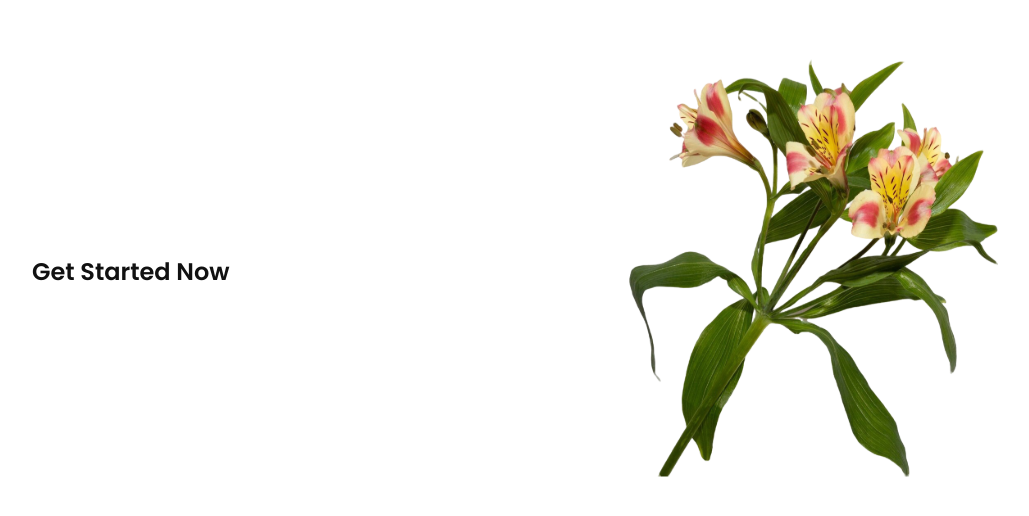
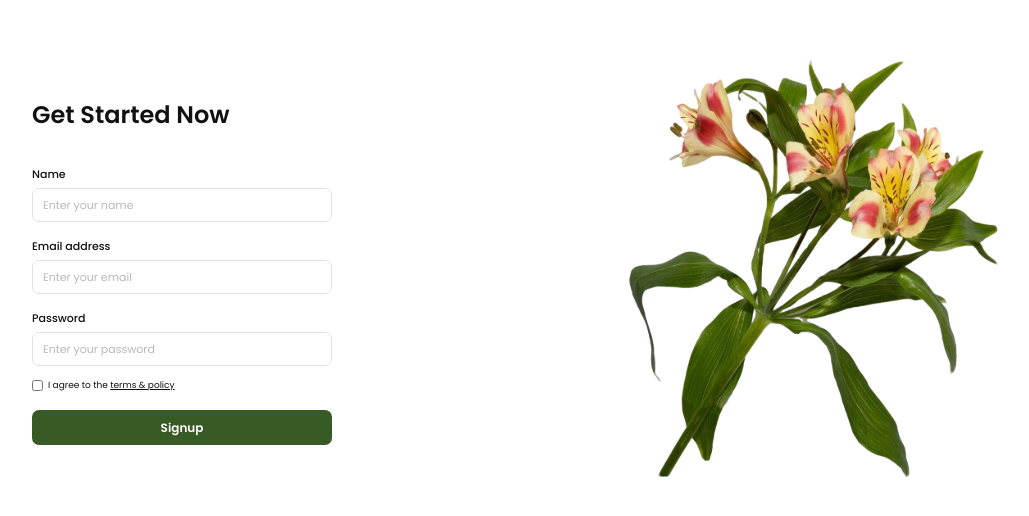
Before and after one commit to lanWifi01/appdev1-final-practical-exam, a React (Vite) app: page / in a window 1280 px wide. Shown: the part 136-652 px from the top of the page, without its empty margins (142-1171 px from the left). Built offline with nearby package versions, Linux system fonts and the light colour scheme.

Commit message:
Add Sign Up form

```diff
--- a/src/components/signup/Signup.jsx
+++ b/src/components/signup/Signup.jsx
@@ -5,7 +5,55 @@
   return (
     <main className={styles.signupPage}>
       <section className={styles.leftSection}>
-        <h1 className={styles.heading}>Get Started Now</h1>
+        <div className={styles.formContainer}>
+          <h1 className={styles.heading}>Get Started Now</h1>
+
+          <form className={styles.signupForm}>
+            <div className={styles.inputGroup}>
+              <label htmlFor="name">Name</label>
+              <input
+                type="text"
+                id="name"
+                name="name"
+                placeholder="Enter your name"
+                required
+              />
+            </div>
+
+            <div className={styles.inputGroup}>
+              <label htmlFor="email">Email address</label>
+              <input
+                type="email"
+                id="email"
+                name="email"
+                placeholder="Enter your email"
+                required
+              />
+            </div>
+
+            <div className={styles.inputGroup}>
+              <label htmlFor="password">Password</label>
+              <input
+                type="password"
+                id="password"
+                name="password"
+                placeholder="Enter your password"
+                required
+              />
+            </div>
+
+            <label className={styles.terms}>
+              <input type="checkbox" name="terms" required />
+              <span>
+                I agree to the <a href="#terms">terms &amp; policy</a>
+              </span>
+            </label>
+
+            <button type="submit" className={styles.signupButton}>
+              Signup
+            </button>
+          </form>
+        </div>
       </section>
 
       <section className={styles.rightSection}>
--- a/src/components/signup/Signup.module.css
+++ b/src/components/signup/Signup.module.css
@@ -10,25 +10,6 @@
   min-height: 100vh;
   background-color: #ffffff;
   overflow: hidden;
-}
-
-.leftSection {
-  flex: 1;
-  min-width: 0;
-  display: flex;
-  align-items: center;
-  justify-content: center;
-  padding: 24px;
-}
-
-.heading {
-  width: 100%;
-  max-width: 300px;
-  margin: 0;
-  font-size: 24px;
-  font-weight: 600;
-  line-height: 1.3;
-  color: #111111;
 }
 
 .rightSection {
@@ -47,3 +28,103 @@
   height: auto;
   object-fit: contain;
 }
+
+
+.leftSection {
+  flex: 1;
+  min-width: 0;
+  display: flex;
+  align-items: center;
+  justify-content: center;
+  padding: 24px;
+}
+
+.formContainer {
+  width: 100%;
+  max-width: 300px;
+}
+
+.heading {
+  margin: 0 0 36px;
+  font-size: 24px;
+  font-weight: 600;
+  line-height: 1.3;
+  color: #111111;
+}
+
+.signupForm {
+  display: flex;
+  flex-direction: column;
+  gap: 16px;
+}
+
+.inputGroup {
+  display: flex;
+  flex-direction: column;
+  gap: 5px;
+}
+
+.inputGroup label {
+  font-size: 11px;
+  font-weight: 500;
+  color: #111111;
+}
+
+.inputGroup input {
+  width: 100%;
+  height: 34px;
+  box-sizing: border-box;
+  padding: 0 10px;
+  border: 1px solid #e1e1e1;
+  border-radius: 7px;
+  outline: none;
+  font-family: inherit;
+  font-size: 11px;
+}
+
+.inputGroup input::placeholder {
+  color: #b8b8b8;
+}
+
+.inputGroup input:focus {
+  border-color: #385b25;
+}
+
+.terms {
+  display: flex;
+  align-items: center;
+  gap: 5px;
+  margin-top: -3px;
+  font-size: 9px;
+  color: #111111;
+}
+
+.terms input {
+  width: 11px;
+  height: 11px;
+  margin: 0;
+  accent-color: #385b25;
+}
+
+.terms a {
+  color: inherit;
+  text-decoration: underline;
+}
+
+.signupButton {
+  width: 100%;
+  height: 35px;
+  margin-top: 2px;
+  border: none;
+  border-radius: 7px;
+  background-color: #385b25;
+  color: #ffffff;
+  font-family: inherit;
+  font-size: 12px;
+  font-weight: 600;
+  cursor: pointer;
+}
+
+.signupButton:hover {
+  background-color: #2d491e;
+}
```
Also changed, not shown: broñola-signup-form.png (added).
